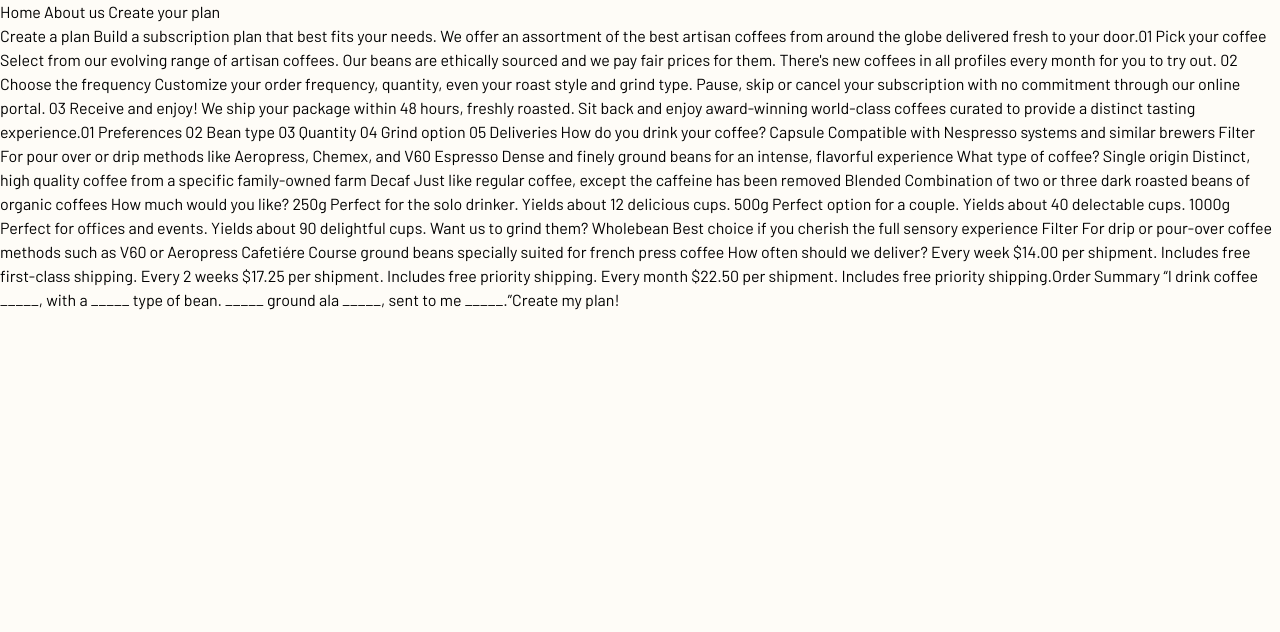
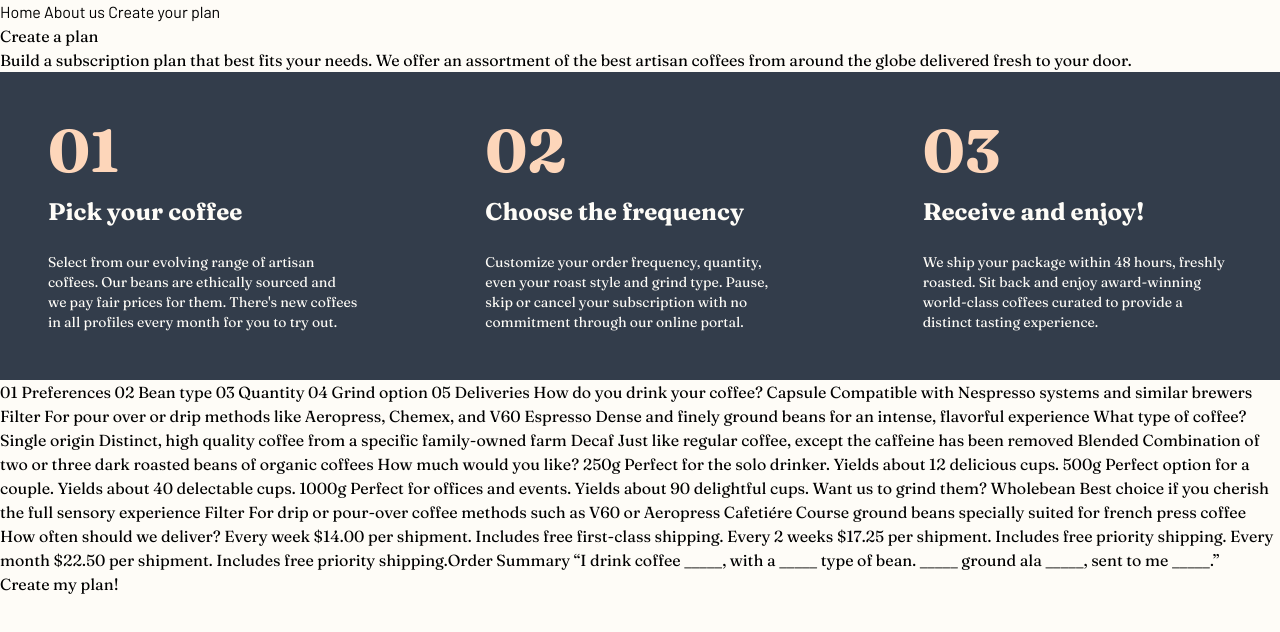
Before and after one commit to k-monnik/coffeeroasters-subscription, a React (Create React App) app: page / in a window 1280 px wide. Shown: the top 632 px of the page. Built offline with nearby package versions, Linux system fonts and the light colour scheme.

Commit message:
add grid and initial styling to plan overview section

```diff
--- a/src/components/Plan.js
+++ b/src/components/Plan.js
@@ -2,30 +2,48 @@ import React from 'react'
 
 const Plan = () => {
     return (
-        <div>
+        <div className='font-Fraunces'>
             <div>
                 {/* Hero START */}
-                Create a plan
-                Build a subscription plan that best fits your needs. We offer an assortment of the best
-                artisan coffees from around the globe delivered fresh to your door.
+                <div>
+                    <h1>
+                        Create a plan
+                    </h1>
+                    <div>
+                        Build a subscription plan that best fits your needs. We offer an assortment of the best
+                        artisan coffees from around the globe delivered fresh to your door.
+                    </div>
+                </div>
+
                 {/* Hero END */}
 
                 {/* Overview START */}
-                01
-                Pick your coffee
-                Select from our evolving range of artisan coffees. Our beans are ethically
-                sourced and we pay fair prices for them. There's new coffees in all profiles
-                every month for you to try out.
-
-                02
-                Choose the frequency
-                Customize your order frequency, quantity, even your roast style and grind type.
-                Pause, skip or cancel your subscription with no commitment through our online portal.
-
-                03
-                Receive and enjoy!
-                We ship your package within 48 hours, freshly roasted. Sit back and enjoy award-winning
-                world-class coffees curated to provide a distinct tasting experience.
+                <div className='bg-dark-grey-blue'>
+                    <img></img>
+                    <div className='grid grid-cols-1 md:grid-cols-3 md:gap-8'>
+                        <div className='m-8 p-4'>
+                            <div className='mb-4 text-pale-orange text-6xl font-bold'>01</div>
+                            <div className='mb-6 text-cream text-2xl font-bold'>Pick your coffee</div>
+                            <div className='text-cream text-sm'>
+                                Select from our evolving range of artisan coffees. Our beans    are ethically sourced and we pay fair prices for them. There's new coffees in all profiles every month for you to try out.
+                            </div>
+                        </div>
+                        <div className='m-8 p-4'>
+                            <div className='mb-4 text-pale-orange text-6xl font-bold'>02</div>
+                            <div className='mb-6 text-cream text-2xl font-bold'>Choose the frequency</div>
+                            <div className='text-cream text-sm'>
+                                Customize your order frequency, quantity, even your roast style and grind type. Pause, skip or cancel your subscription with no commitment through our online portal.
+                            </div>
+                        </div>
+                        <div className='m-8 p-4'>
+                            <div className='mb-4 text-pale-orange text-6xl font-bold'>03</div>
+                            <div className='mb-6 text-cream text-2xl font-bold'>Receive and enjoy!</div>
+                            <div className='text-cream text-sm'>
+                                We ship your package within 48 hours, freshly roasted. Sit back and enjoy award-winning world-class coffees curated to provide a distinct tasting experience.
+                            </div>
+                        </div>
+                    </div>
+                </div>
 
                 {/* Overview END */}
 
```
